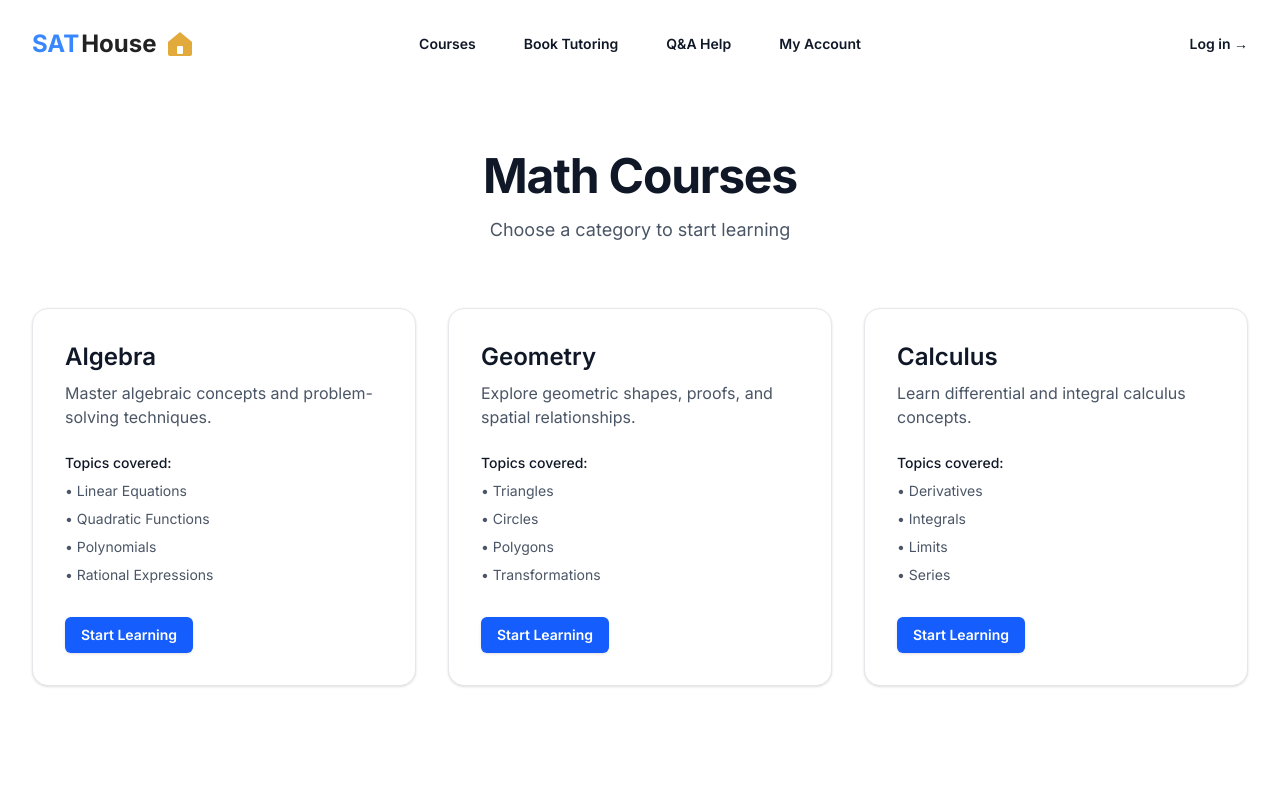
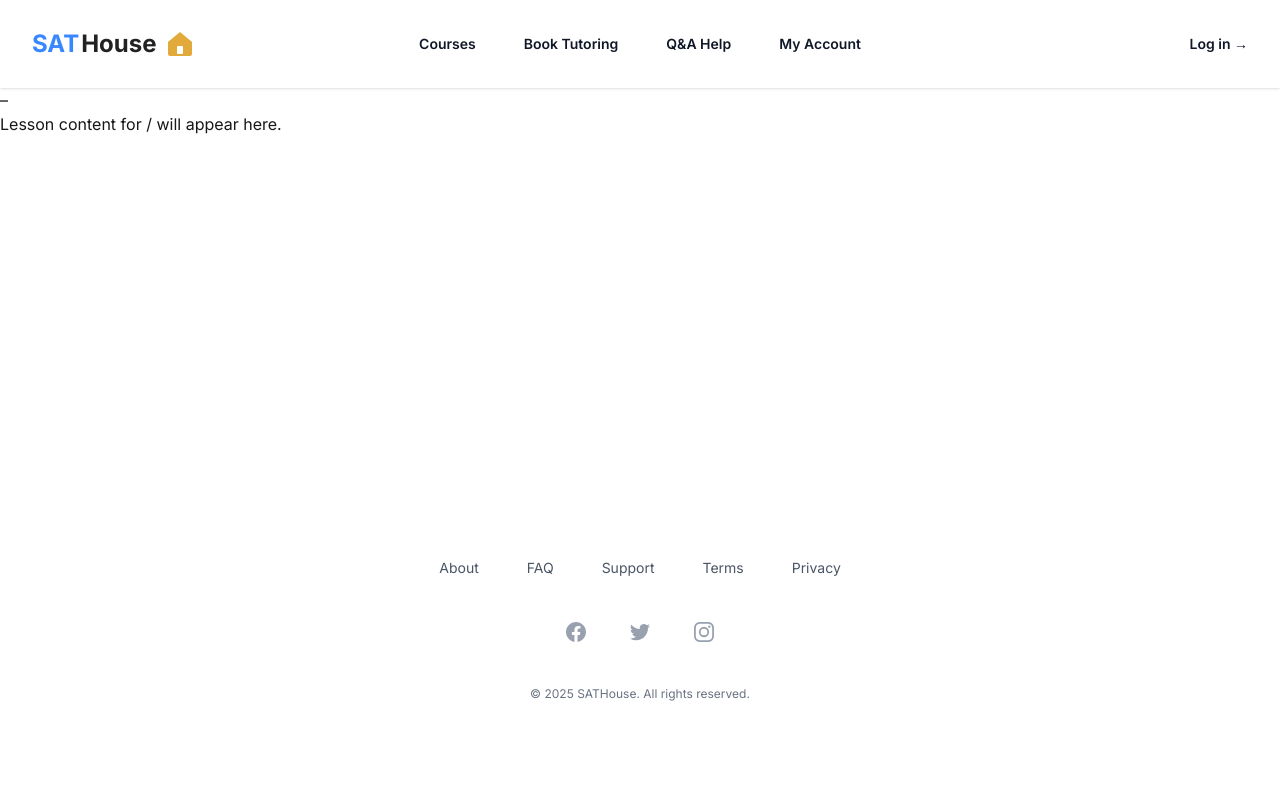
Before and after one commit to Kehg/SATHouse, a Next.js app: page /courses in a window 1280 px wide. Shown: the top 800 px of the page. Built offline with nearby package versions, Linux system fonts and the light colour scheme.

Commit message:
Update page.tsx

```diff
--- a/src/app/courses/page.tsx
+++ b/src/app/courses/page.tsx
@@ -1,66 +1,22 @@
-import Link from 'next/link'
+// src/app/courses/[category]/[subtopic]/page.tsx
 
-const mathCategories = [
-  {
-    name: 'Algebra',
-    description: 'Master algebraic concepts and problem-solving techniques.',
-    subtopics: ['Linear Equations', 'Quadratic Functions', 'Polynomials', 'Rational Expressions'],
-  },
-  {
-    name: 'Geometry',
-    description: 'Explore geometric shapes, proofs, and spatial relationships.',
-    subtopics: ['Triangles', 'Circles', 'Polygons', 'Transformations'],
-  },
-  {
-    name: 'Calculus',
-    description: 'Learn differential and integral calculus concepts.',
-    subtopics: ['Derivatives', 'Integrals', 'Limits', 'Series'],
-  },
-]
+interface PageProps {
+  params: {
+    category: string
+    subtopic: string
+  }
+}
 
-export default function CoursesPage() {
+// If you're using an async server component:
+export default async function Page({ params }: PageProps) {
+  // You can use params.category and params.subtopic here
   return (
-    <div className="bg-white">
-      <div className="mx-auto max-w-7xl px-4 sm:px-6 lg:px-8 py-16">
-        <div className="text-center">
-          <h1 className="text-4xl font-bold tracking-tight text-gray-900 sm:text-5xl">
-            Math Courses
-          </h1>
-          <p className="mt-4 text-lg text-gray-600">
-            Choose a category to start learning
-          </p>
-        </div>
-
-        <div className="mt-16 grid gap-8 sm:grid-cols-2 lg:grid-cols-3">
-          {mathCategories.map((category) => (
-            <div
-              key={category.name}
-              className="relative flex flex-col rounded-2xl border border-gray-200 bg-white p-8 shadow-sm hover:shadow-md transition-shadow"
-            >
-              <h2 className="text-2xl font-semibold text-gray-900">{category.name}</h2>
-              <p className="mt-2 text-gray-600">{category.description}</p>
-              <div className="mt-6 flex-1">
-                <h3 className="text-sm font-medium text-gray-900">Topics covered:</h3>
-                <ul className="mt-2 space-y-2">
-                  {category.subtopics.map((subtopic) => (
-                    <li key={subtopic} className="text-sm text-gray-600">
-                      • {subtopic}
-                    </li>
-                  ))}
-                </ul>
-              </div>
-              <div className="mt-8">
-                <Link
-                  href={`/courses/${category.name.toLowerCase()}`}
-                  className="inline-flex items-center justify-center rounded-md bg-blue-600 px-4 py-2 text-sm font-semibold text-white shadow-sm hover:bg-blue-500 focus-visible:outline focus-visible:outline-2 focus-visible:outline-offset-2 focus-visible:outline-blue-600"
-                >
-                  Start Learning
-                </Link>
-              </div>
-            </div>
-          ))}
-        </div>
-      </div>
+    <div>
+      <h1>
+        {params.category} – {params.subtopic}
+      </h1>
+      {/* Render your lesson video placeholder, practice questions, etc */}
+      <p>Lesson content for {params.category} / {params.subtopic} will appear here.</p>
     </div>
   )
 }
```
